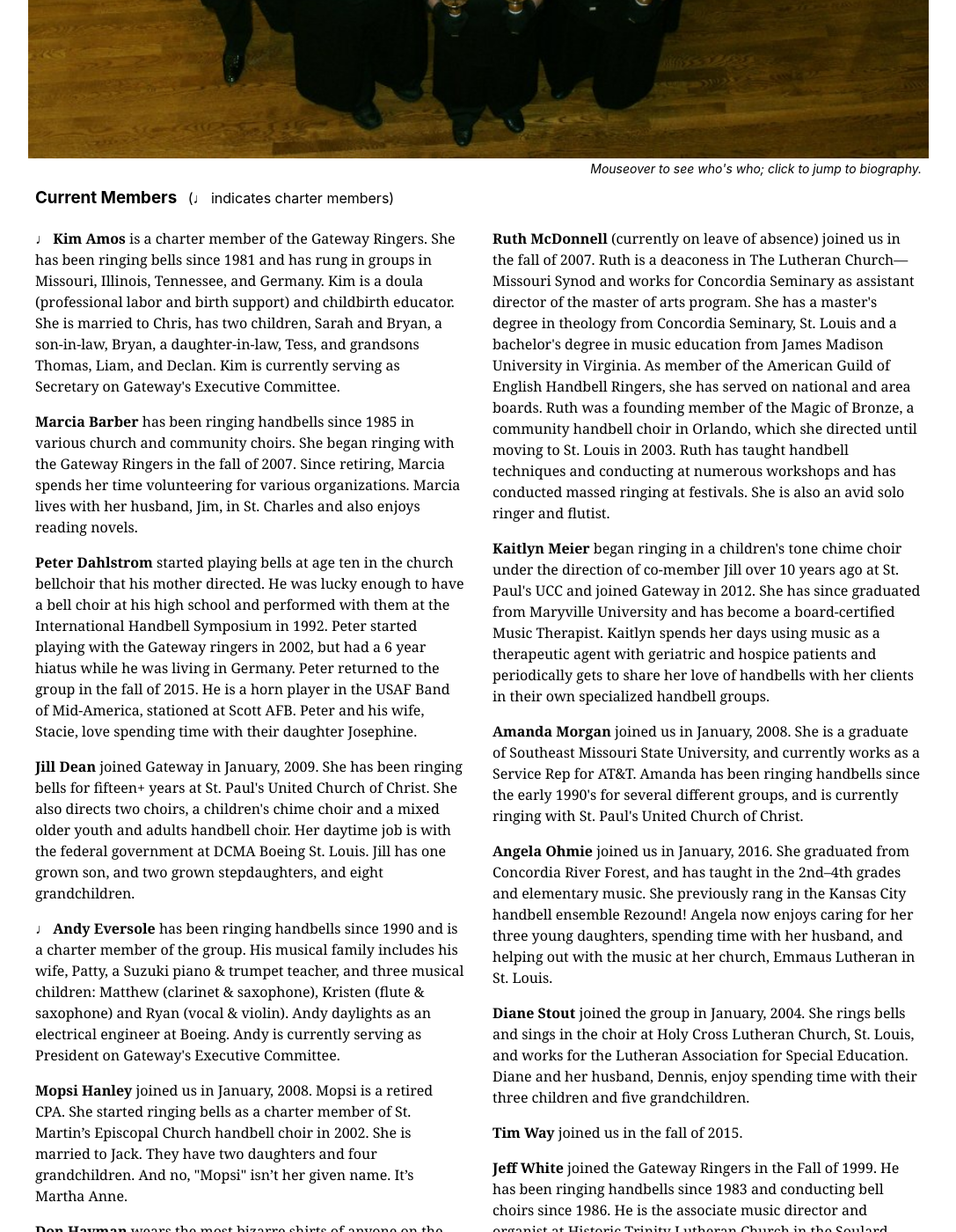
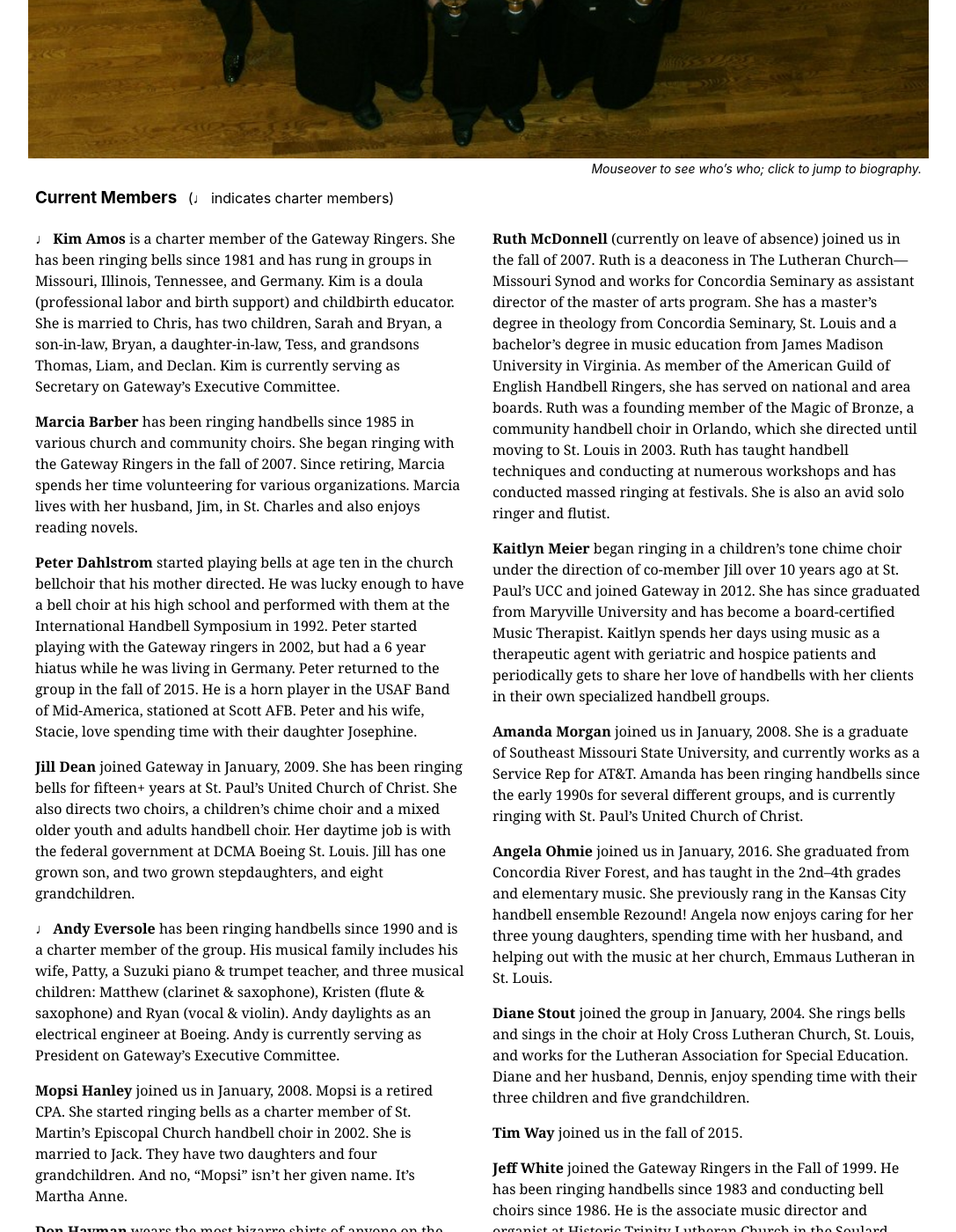
Before and after one commit to GatewayRingers/GatewayRingers.github.io, a Jekyll site: the page built from musicians.html, in a window 1280 px wide and 1400 px high, scrolled down 1288 px. Shown: the whole window at 88% size, without its empty margins (96-1183 px from the left). Built offline with Jekyll 4.4.1, drawn with Linux system fonts in a browser that asks for light colours; some of the changed text lies outside the part shown.

Commit message:
Update musicians.html

```diff
--- a/musicians.html
+++ b/musicians.html
@@ -35,7 +35,7 @@
 <area shape="rect" coords="480,432,421,362" href="#Mopsi" title="Mopsi Hanley">
 <area shape="rect" coords="207,348,136,267" href="#Director" title="Chuck Peery, Director">
 </map>
-<p class="ph2 f7 f6-ns tr i mt0">Mouseover to see who's who; click to jump to biography.</p>
+<p class="ph2 f7 f6-ns tr i mt0">Mouseover to see who’s who; click to jump to biography.</p>
 
 <h3 class="ph2 di">Current Members</h3> <span>(♩ indicates charter members)</span>
 
@@ -46,7 +46,7 @@
   Tennessee, and Germany. Kim is a doula (professional labor and
   birth support) and childbirth educator. She is married to Chris,
   has two children, Sarah and Bryan, a son-in-law, Bryan, a daughter-in-law, Tess, and grandsons Thomas, Liam, and Declan. Kim is
-  currently serving as Secretary on Gateway's Executive Committee.</li>
+  currently serving as Secretary on Gateway’s Executive Committee.</li>
 
   <li class="pv2" id="Marcia"><strong>Marcia Barber</strong> has been ringing handbells since 1985
   in various church and community choirs.  She began ringing with the Gateway Ringers
@@ -58,7 +58,7 @@
   </li>
 
   <li class="pv2" id="Jill"><strong>Jill Dean</strong> joined Gateway
-  in January, 2009.  She has been ringing bells for fifteen+ years at St. Paul's United Church of Christ. She also directs two choirs, a children's chime choir and a mixed older
+  in January, 2009.  She has been ringing bells for fifteen+ years at St. Paul’s United Church of Christ. She also directs two choirs, a children’s chime choir and a mixed older
   youth and adults handbell choir. Her daytime job is with the federal government at DCMA Boeing St. Louis. Jill has one grown son, and two grown stepdaughters, and eight grandchildren.</li>
 
   <li class="pv2" id="Andy"><strong>♩ Andy Eversole</strong>
@@ -68,12 +68,12 @@
   (clarinet &amp; saxophone), Kristen (flute &amp; saxophone) and
   Ryan (vocal &amp; violin). Andy daylights as an electrical
   engineer at Boeing. Andy is
-  currently serving as President on Gateway's Executive Committee.</li>
+  currently serving as President on Gateway’s Executive Committee.</li>
 
   <li class="pv2" id="Mopsi"><strong>Mopsi Hanley</strong> joined us in January, 2008.  Mopsi is a
   retired CPA.  She started ringing bells as a charter member of St. Martin’s Episcopal
   Church handbell choir in 2002.  She is married to Jack.  They have two daughters
-  and four grandchildren.  And no, "Mopsi" isn’t her given name.  It’s Martha Anne.
+  and four grandchildren.  And no, “Mopsi” isn’t her given name.  It’s Martha Anne.
   </li>
 
   <li class="pv2" id="Don"><strong>Don Hayman</strong> wears the most
@@ -86,29 +86,28 @@
   #1 roadie.</li>
 
   <li class="pv2" id="Carla"><strong>Carla Hoppe</strong> joined Gateway in January 2010. Carla is
-  currently searching the wilds of St. Louis for her biography.  If you've seen it, contact us at <a class="link blue dim" href="mailto:info@gatewayringers.org?subject=I found Carla's biography!">Carla's Lost and Found</a>.
+  currently searching the wilds of St. Louis for her biography.  If you’ve seen it, contact us at <a class="link blue dim" href="mailto:info@gatewayringers.org?subject=I found Carla’s biography!">Carla’s Lost and Found</a>.
   </li>
 
-  <li class="pv2" id="Trish"><strong>Trish Jackson</strong> is in her 2nd stint with Gateway, rejoining the group in the Fall of 2011. She is currently serving as member-at-large on Gateway's Executive Committee.</li>
+  <li class="pv2" id="Trish"><strong>Trish Jackson</strong> is in her 2nd stint with Gateway, rejoining the group in the Fall of 2011. She is currently serving as member-at-large on Gateway’s Executive Committee.</li>
 
-  <li class="pv2" id="June"><strong>June Jones</strong>  officially joined in January 2006.  She is music
-  director
-  at St. Thomas UCC in Chesterfield.  June works at St. Johns Mercy Medical Center; is
+  <li class="pv2" id="June"><strong>June Jones</strong> officially joined in January 2006.  She is music
+  director  at St. Thomas UCC in Chesterfield.  June works at St. John’s Mercy Medical Center; is
   married to Craig and has a daughter Molly and a son Tim.
   </li>
 
   <li class="pv2" id="Peggy"><strong>♩ Peggy
-  &quot;Carillon&quot; Lohnes</strong> is a
+  “Carillon” Lohnes</strong> is a
   Charter Member of Gateway Ringers.  She retired from ringing in 2011, and currently
-  serves as the group's Financial Manager. She has
-  been ringing bells since the early 1980's. Peggy is a Tax Advisor at Block Advisors,
+  serves as the group’s Financial Manager. She has
+  been ringing bells since the early 1980s. Peggy is a Tax Advisor at Block Advisors,
   is married to Bill, has three sons, three wonderful daughters-in-law, and
   four beautiful granddaughters.</li>
 
   <li class="pv2" id="Ruth"><strong>Ruth McDonnell</strong> (currently on leave of absence) joined us in the fall of 2007.
   Ruth is a deaconess in The Lutheran Church—Missouri Synod and works for Concordia Seminary as assistant director
-  of the master of arts program.  She has a master's
-  degree in theology from Concordia Seminary, St. Louis and a bachelor's
+  of the master of arts program.  She has a master’s
+  degree in theology from Concordia Seminary, St. Louis and a bachelor’s
   degree in music education from James Madison University in Virginia. As
   member of the American Guild of English Handbell Ringers, she has served on
   national and area boards. Ruth was a founding member of the Magic of Bronze,
@@ -118,8 +117,8 @@
   also an avid solo ringer and flutist.
   </li>
 
-  <li class="pv2" id="Kaitlyn"><strong>Kaitlyn Meier</strong>  began ringing in a children's tone chime choir under the
-  direction of co-member Jill over 10 years ago at St. Paul's UCC and joined Gateway in 2012. She has since graduated from
+  <li class="pv2" id="Kaitlyn"><strong>Kaitlyn Meier</strong> began ringing in a children’s tone chime choir under the
+  direction of co-member Jill over 10 years ago at St. Paul’s UCC and joined Gateway in 2012. She has since graduated from
   Maryville University and has become a board-certified Music Therapist. Kaitlyn spends her days using music as a therapeutic
   agent with geriatric and hospice patients and periodically gets to share her love of handbells with her clients in their own
   specialized handbell groups.
@@ -127,8 +126,8 @@
 
   <li class="pv2" id="Amanda"><strong>Amanda Morgan</strong> joined us in January, 2008.  She is a
   graduate of Southeast Missouri State University, and currently works as a Service Rep
-  for AT&amp;T. Amanda has been ringing handbells since the early 1990's for several different
-  groups, and is currently ringing with St. Paul's United Church of Christ.
+  for AT&amp;T. Amanda has been ringing handbells since the early 1990s for several different
+  groups, and is currently ringing with St. Paul’s United Church of Christ.
   </li>
 
   <li class="pv2" id="Angela"><strong>Angela Ohmie</strong> joined us in January, 2016.  She graduated from Concordia River Forest, and has taught in the 2nd–4th grades and elementary music. She previously rang in the Kansas City handbell ensemble Rezound! Angela now enjoys caring for her three young daughters, spending time with her husband, and helping out with the music at her church, Emmaus Lutheran in St. Louis.
@@ -142,7 +141,7 @@
   <li class="pv2" id="Tim"><strong>Tim Way</strong> joined us in the fall of 2015.</li>
 
   <li class="pv2" id="Jeff"><strong>Jeff White</strong>
-  joined the Gateway Ringers in the Fall of 1999. He has been ringing handbells since 1983 and conducting bell choirs since 1986. He is the associate music director and organist at Historic Trinity Lutheran Church in the Soulard district of St. Louis. He has a Master of Church Music degree with an emphasis in Organ from Concordia University Wisconsin. He is a certified Colleague of the American Guild of Organists (www.agohq.org) and a member of the St. Louis Chapter of the Guild (www.agostlouis.org). During the day, Jeff is a business analyst at Mastercard. Jeff is currently serving as a member-at-large on Gateway's Executive Committee, and is the Missouri Chair for the Handbell Musicians of America Area VIII.  </li>
+  joined the Gateway Ringers in the Fall of 1999. He has been ringing handbells since 1983 and conducting bell choirs since 1986. He is the associate music director and organist at Historic Trinity Lutheran Church in the Soulard district of St. Louis. He has a Master of Church Music degree with an emphasis in Organ from Concordia University Wisconsin. He is a certified Colleague of the American Guild of Organists (www.agohq.org) and a member of the St. Louis Chapter of the Guild (www.agostlouis.org). During the day, Jeff is a business analyst at Mastercard. Jeff is currently serving as a member-at-large on Gateway’s Executive Committee, and is the Missouri Chair for the Handbell Musicians of America Area VIII.</li>
 
   <li class="pv2" id="Carl"><strong>♩ Carl Zimmerman</strong> is a charter member of The
   Gateway Ringers.  He began ringing handbells more than 35 years ago, when
@@ -209,7 +208,7 @@
             <tr class="stripe-dark">
                 <th class="tl pa2">Anne Miller </td>
                 <th class="tl pa2">♩ Allison Nalesnik </td>
-                <th class="tl pa2">♩ Georgia O'Brien </td>
+                <th class="tl pa2">♩ Georgia O’Brien </td>
             </tr>
             <tr class="stripe-dark">
                 <th class="tl pa2">♩ Candy Parson </td>
```
